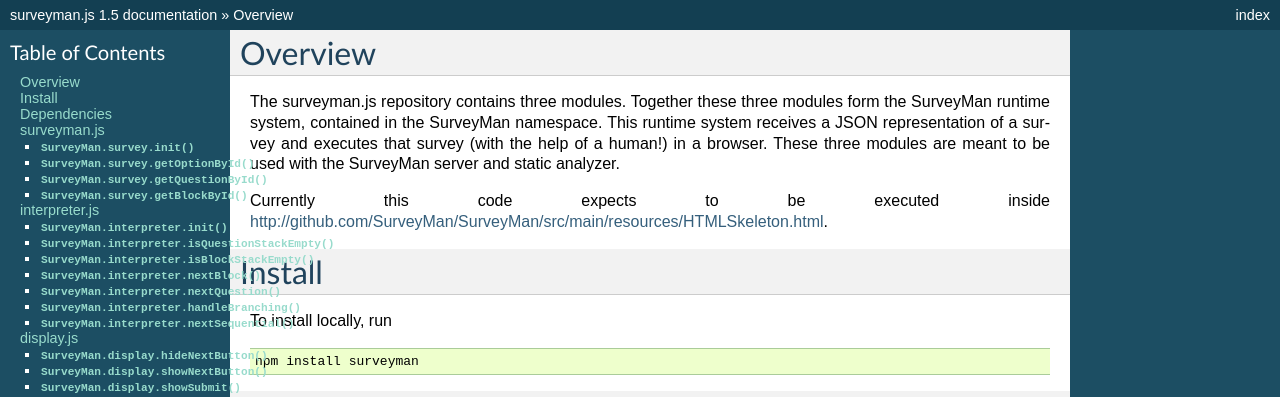
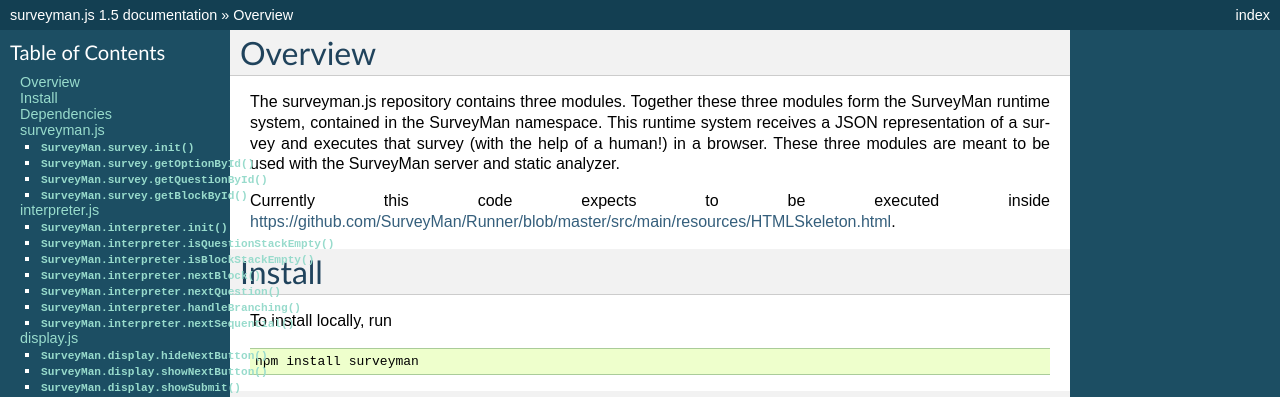
Before and after one commit to SurveyMan/surveyman.js, a Sphinx documentation site: the page built from docs/index.rst, in a window 1280 px wide and 900 px high. Shown: the top 397 px of the window. Built offline with Sphinx 7.4.7, drawn with Linux system fonts in a browser that asks for light colours; some of the changed lines change nothing that is shown.

Commit message:
HTMLSkeleton moved to Runner repository.

```diff
--- a/docs/index.rst
+++ b/docs/index.rst
@@ -7,7 +7,7 @@
 ========================================
 The surveyman.js repository contains three modules. Together these three modules form the SurveyMan runtime system, contained in the SurveyMan namespace. This runtime system receives a JSON representation of a survey and executes that survey (with the help of a human!) in a browser. These three modules are meant to be used with the SurveyMan server and static analyzer.
 
-Currently this code expects to be executed inside http://github.com/SurveyMan/SurveyMan/src/main/resources/HTMLSkeleton.html.
+Currently this code expects to be executed inside https://github.com/SurveyMan/Runner/blob/master/src/main/resources/HTMLSkeleton.html.
 
 Install
 =======
```
